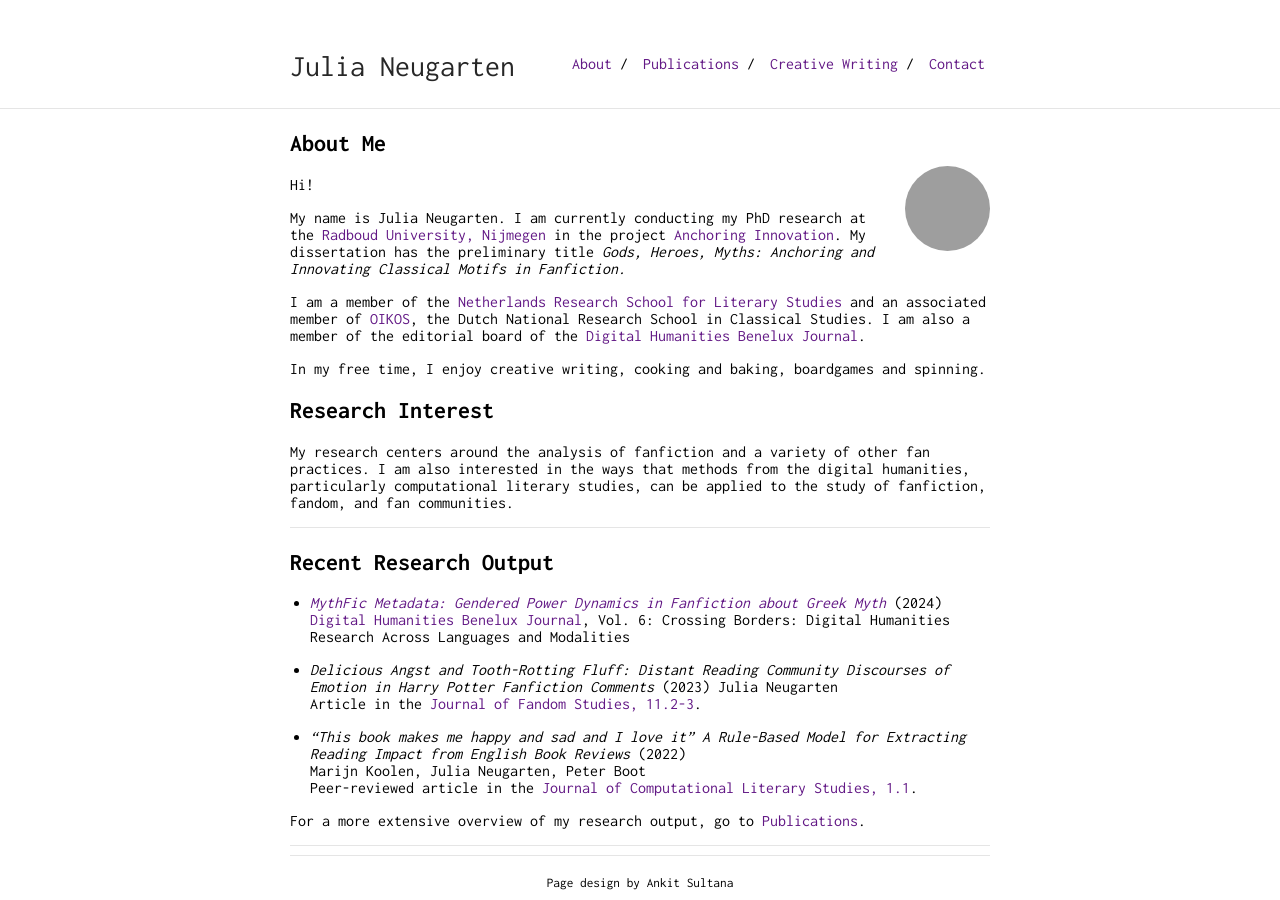
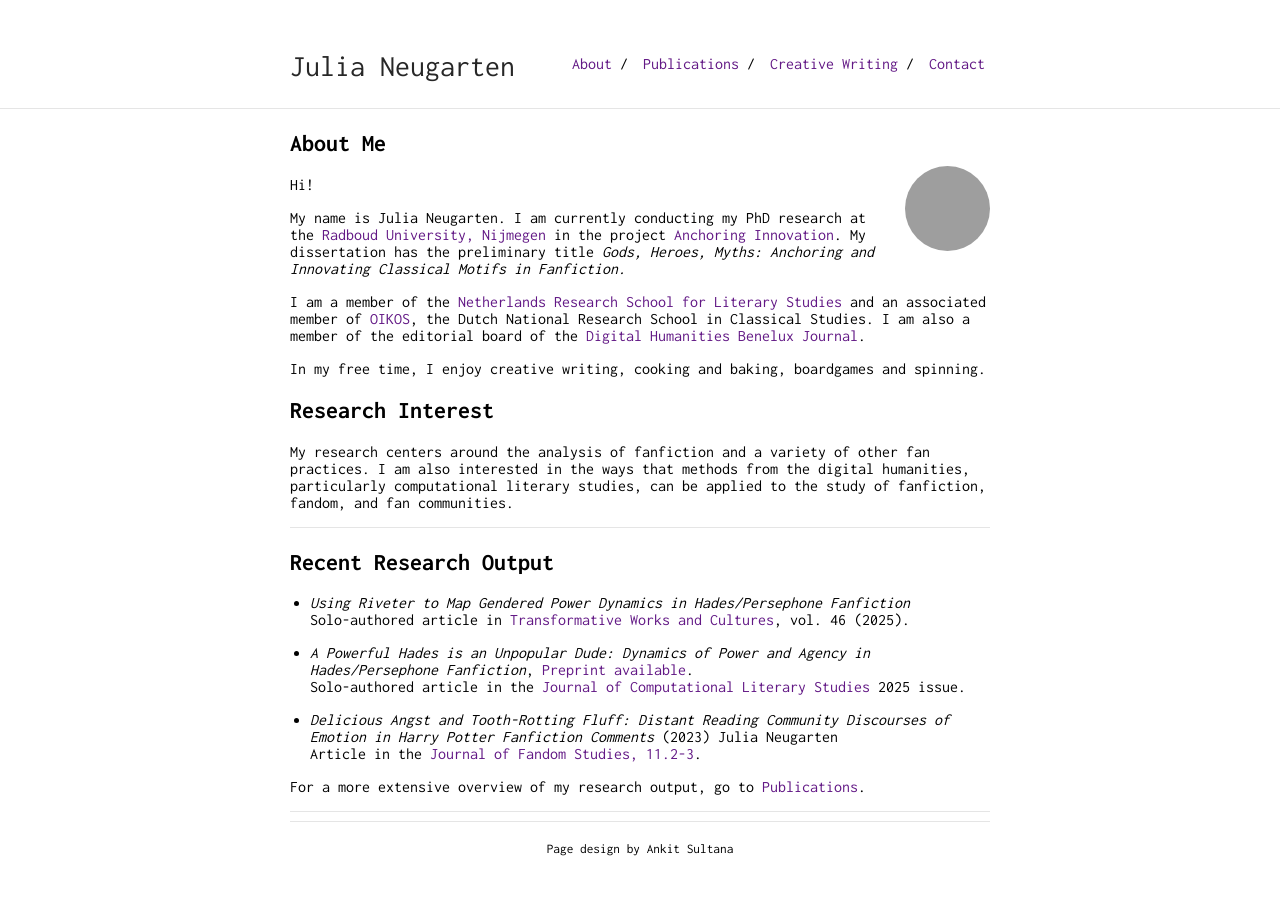
Before and after one commit to julianeugarten/julianeugarten, a Jekyll site: the page built from index.md, in a window 1280 px wide. Built offline with Jekyll 4.4.1, drawn with Linux system fonts in a browser that asks for light colours; our own code applies the rules of GitHub Pages for plain Markdown files; grey boxes are pictures that could not be loaded.

Commit message:
TWC, JFS

```diff
--- a/index.md
+++ b/index.md
@@ -19,17 +19,16 @@ My research centers around the analysis of fanfiction and a variety of other fan
 
 ## Recent Research Output
 
-- [*MythFic Metadata: Gendered Power Dynamics in Fanfiction about Greek Myth*](https://journal.dhbenelux.org/wp-content/uploads/2024/11/8_Neugarten_individual.pdf) (2024)
-[Digital Humanities Benelux Journal](https://journal.dhbenelux.org/), Vol. 6: Crossing Borders: Digital Humanities Research Across Languages and Modalities
+- *Using Riveter to Map Gendered Power Dynamics in Hades/Persephone Fanfiction*
+Solo-authored article in [Transformative Works and Cultures](https://journal.transformativeworks.org/index.php/twc/article/view/2643), vol. 46 (2025).
+
+- *A Powerful Hades is an Unpopular Dude: Dynamics of Power and Agency in Hades/Persephone Fanfiction*,   [Preprint available](https://tuprints.ulb.tu-darmstadt.de/30143/).
+Solo-authored article in the [Journal of Computational Literary Studies](https://jcls.io/) 2025 issue.
 
 - *Delicious Angst and Tooth-Rotting Fluff: Distant Reading Community Discourses of Emotion in Harry Potter Fanfiction Comments* (2023)
 Julia Neugarten
 Article in the [Journal of Fandom Studies, 11.2-3](https://intellectdiscover.com/content/journals/10.1386/jfs_00082_1).
 
-- *“This book makes me happy and sad and I love it” A Rule-Based Model for Extracting Reading Impact from English Book Reviews* (2022)
-Marijn Koolen, Julia Neugarten, Peter Boot
-Peer-reviewed article in the [Journal of Computational Literary Studies, 1.1](https://jcls.io/article/id/104/).
-
 For a more extensive overview of my research output, go to [Publications](https://julianeugarten.github.io/julianeugarten/publications/).
 
 ---
```
Also changed, not shown: publications.md (+6 -2 lines).
